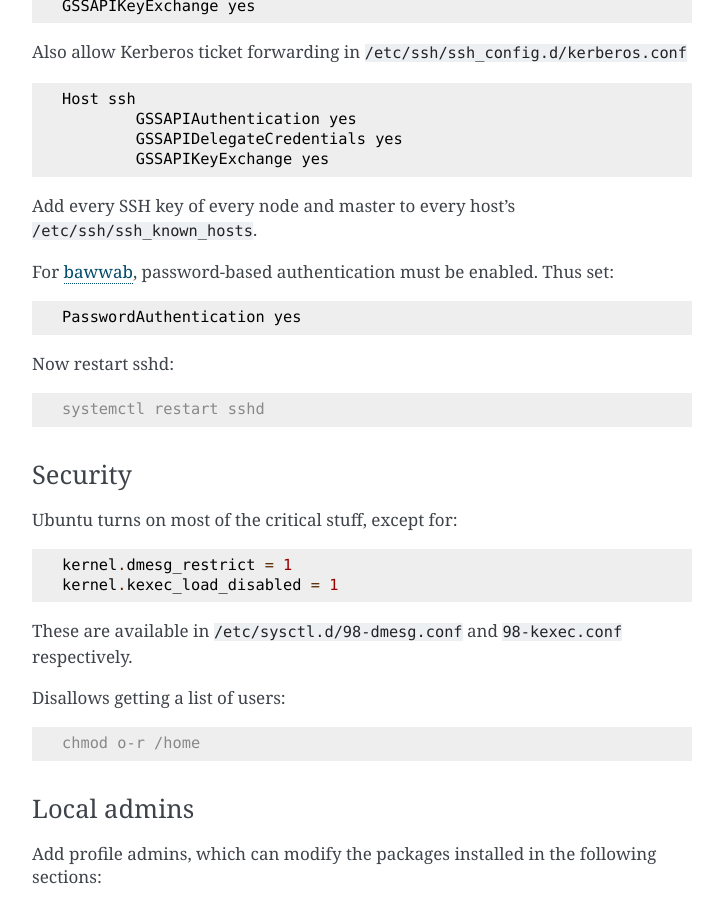
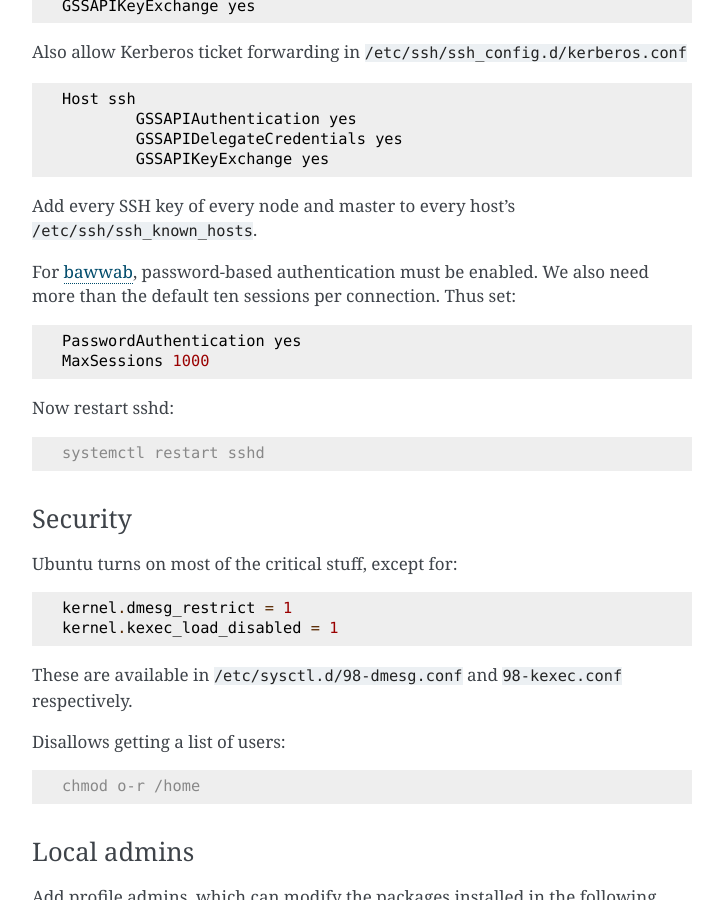
Before and after one commit to leibniz-psychology/psychnotebook-deploy, a Sphinx documentation site: the page built from doc/configuration.rst, in a window 1280 px wide and 900 px high, scrolled down 10385 px. Shown: the whole window, without its empty margins (388-1111 px from the left). Built offline with Sphinx 7.4.7, drawn with Linux system fonts in a browser that asks for light colours.

Commit message:
configuration: Document need for sshd MaxSessions

```diff
--- a/doc/configuration.rst
+++ b/doc/configuration.rst
@@ -586,11 +586,13 @@ Also allow Kerberos ticket forwarding in ``/etc/ssh/ssh_config.d/kerberos.conf``
 
 Add every SSH key of every node and master to every host’s :file:`/etc/ssh/ssh_known_hosts`.
 
-For bawwab_, password-based authentication must be enabled. Thus set:
+For bawwab_, password-based authentication must be enabled. We also need
+more than the default ten sessions per connection. Thus set:
 
 .. code::
 
 	PasswordAuthentication yes
+	MaxSessions 1000
 
 Now restart sshd:
 
```
